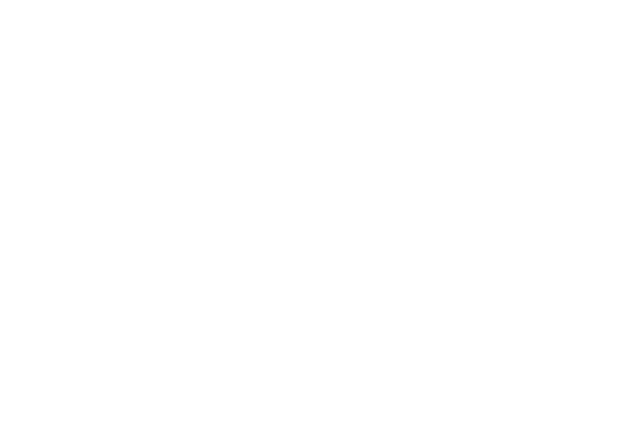
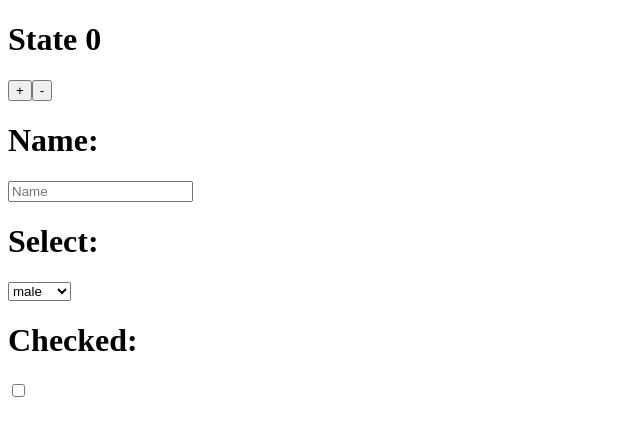
Before and after one commit to Abduazimkhoja/ReactLessons, a React (Create React App) app: page / in a window 1280 px wide. Shown: the top 436 px of the page, without its empty margins (0-640 px from the left). Built offline with nearby package versions, Linux system fonts and the light colour scheme.

Commit message:
State: input, select, checkbox

```diff
--- a/src/App.js
+++ /dev/null
@@ -1,7 +0,0 @@
-import "./App.css";
-
-function App() {
-   return <div className="App"></div>;
-}
-
-export default App;
--- /dev/null
+++ b/src/App.jsx
@@ -0,0 +1,15 @@
+import React from 'react'
+import Student from './state';
+import "./App.css";
+
+class App extends React.Component {
+   render() {
+      return (
+         <div>
+            <Student/>
+         </div>
+      )
+   }
+}
+
+export default App;
--- a/src/index.js
+++ b/src/index.js
@@ -1,7 +1,7 @@
 import React from 'react';
 import ReactDOM from 'react-dom/client';
 import './index.css';
-import App from './App';
+import App from "./App";
 import reportWebVitals from './reportWebVitals';
 
 const root = ReactDOM.createRoot(document.getElementById('root'));
--- /dev/null
+++ b/src/state.jsx
@@ -0,0 +1,51 @@
+import React from "react";
+
+class Student extends React.Component {
+   constructor(props) {
+      super(props);
+      this.state = {
+         count: 0,
+         inputName: "",
+         select: "",
+         checked: "",
+      };
+   }
+   render() {
+      const plus = () => {
+         this.setState({ count: this.state.count + 1 });
+      };
+      const minus = () => {
+         this.setState({ count: this.state.count - 1 });
+      };
+
+      const onChange = (event) => {
+         this.setState({inputName: event.target.value})
+      }
+
+      const onSelect = (event) => {
+         this.setState({select: event.target.value})
+      }
+
+      const onCheckbox = (event) => {
+         this.setState({checked: `${event.target.checked}`})
+      }
+      return (
+         <>
+            <h1>State {this.state.count}</h1>
+            <button onClick={plus}>+</button>
+            <button onClick={minus}>-</button>
+            <h1>Name: {this.state.inputName}</h1>
+            <input onChange={onChange}type="text" placeholder="Name"/>
+            <h1>Select: {this.state.select}</h1>
+            <select onChange={onSelect} name="" id="">
+               <option value="male">male</option>
+               <option value="female">female</option>
+            </select>
+            <h1>Checked: {this.state.checked}</h1>
+            <input onChange={onCheckbox} type="checkbox" name="" id="" />
+         </>
+      );
+   }
+}
+
+export default Student;
```
